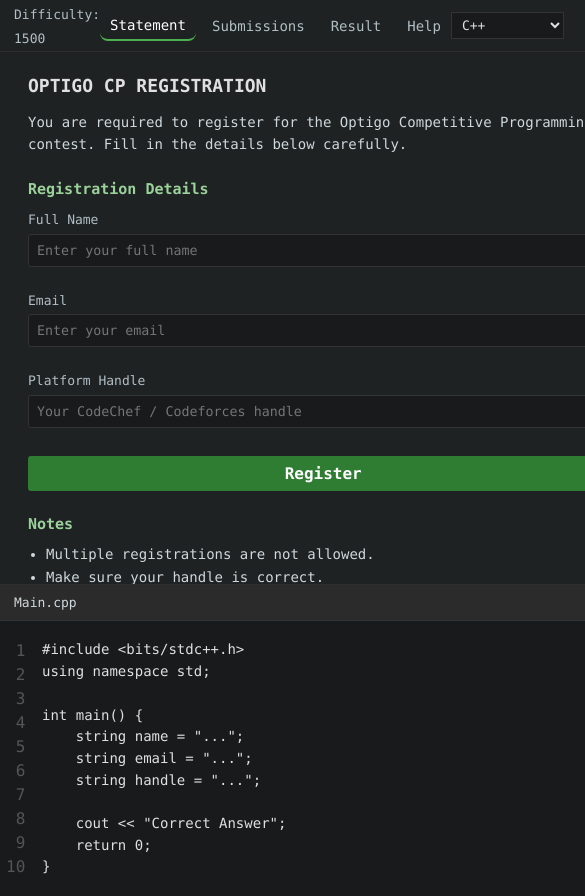
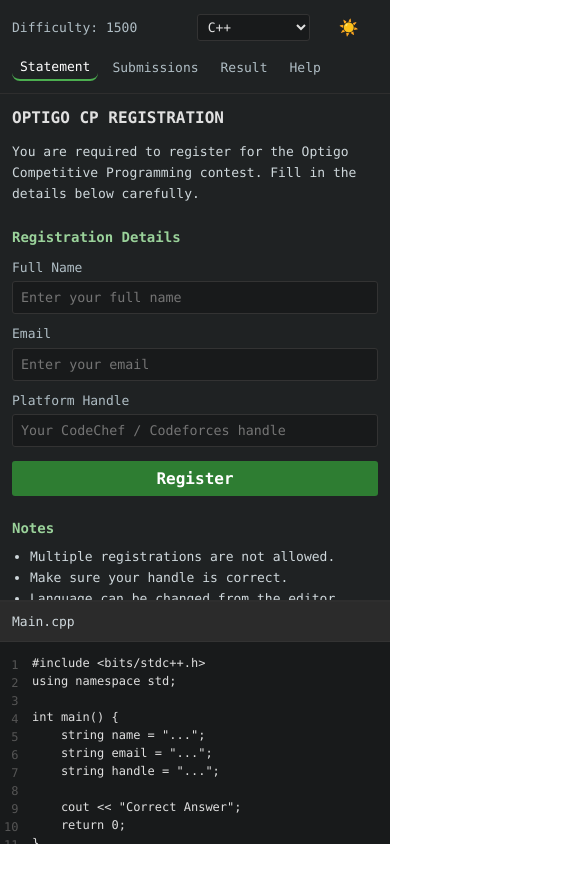
Before and after one commit to anik-aryan/Optigo, a React (Vite) app in the folder optigo-cp-register/: page / in a window 390 px wide. Shown: the top 896 px of the page, 585 px wide, since content can reach past the window. After the commit the page ends 844 px from the top, so only its background shows below. Built offline with nearby package versions, Linux system fonts and the light colour scheme.

Commit message:
Makeing it Responsive

```diff
--- a/optigo-cp-register/src/App.css
+++ b/optigo-cp-register/src/App.css
@@ -8,49 +8,102 @@
 body {
   background: #181a1b;
   color: #e0e0e0;
+  overflow: hidden;
 }
 
+.app-wrapper {
+  display: flex;
+  flex-direction: column;
+  height: 100vh;
+  width: 100vw;
+}
+
+/* TOP BAR */
+.topbar {
+  height: 52px;
+  background: #1f2223;
+  border-bottom: 1px solid #2e2e2e;
+  display: flex;
+  align-items: center;
+  padding: 0 14px;
+  justify-content: space-between;
+  flex-shrink: 0;
+}
+
+.top-left .difficulty {
+  font-size: 13px;
+  color: #b0bec5;
+}
+
+/* TABS */
+.top-tabs {
+  display: flex;
+  gap: 6px;
+}
+
+.tab {
+  background: transparent;
+  border: none;
+  color: #b0bec5;
+  font-size: 14px;
+  padding: 6px 10px;
+  cursor: pointer;
+  transition: color 0.2s;
+}
+
+.tab:hover {
+  color: #ffffff;
+}
+
+.tab.active {
+  color: #ffffff;
+  border-bottom: 2px solid #4caf50;
+}
+
+/* RIGHT */
+.top-right {
+  display: flex;
+  align-items: center;
+  gap: 10px;
+}
+
+.language-select {
+  background: #181a1b;
+  color: #e0e0e0;
+  border: 1px solid #333;
+  padding: 4px 6px;
+  font-size: 13px;
+  cursor: pointer;
+  border-radius: 3px;
+}
+
+.theme-toggle {
+  background: transparent;
+  border: none;
+  font-size: 16px;
+  cursor: pointer;
+  color: #ffeb3b;
+}
+
+/* CONTAINER */
 .container {
   display: flex;
-  height: 100vh;
+  flex: 1;
+  overflow: hidden;
+  min-height: 0;
 }
 
-/* FORM */
+/* FORM SECTION */
 .form-section {
   width: 40%;
+  min-width: 320px;
   padding: 20px 28px;
   background: #1f2223;
   border-right: 1px solid #2e2e2e;
   overflow-y: auto;
+  overflow-x: hidden;
 }
 
-
-.form-section h1 {
-  font-size: 18px;
-  margin-bottom: 20px;
-  color: #9ad29a;
-}
-
-.form-section input {
-  width: 100%;
-  padding: 10px;
-  margin-bottom: 14px;
-  background: #181a1b;
-  border: 1px solid #333;
-  color: #e0e0e0;
-  border-radius: 3px;
-}
-
-.form-section button {
-  width: 100%;
-  padding: 10px;
-  background: #2e7d32;
-  border: none;
-  color: white;
-  font-weight: bold;
-  cursor: pointer;
-  border-radius: 3px;
-}
 .statement h2 {
   font-size: 18px;
   margin-bottom: 12px;
@@ -75,6 +128,7 @@
   padding-left: 18px;
   margin-top: 6px;
 }
+
 .statement-form {
   margin-top: 10px;
 }
@@ -92,6 +146,12 @@
   background: #181a1b;
   border: 1px solid #333;
   color: #e0e0e0;
+  border-radius: 3px;
+}
+
+.statement-form input:focus {
+  outline: none;
+  border-color: #4caf50;
 }
 
 .statement-form button {
@@ -101,14 +161,23 @@
   border: none;
   color: white;
   cursor: pointer;
+  border-radius: 3px;
+  width: 100%;
+  font-weight: bold;
 }
 
-/* CODE */
+.statement-form button:hover {
+  background: #388e3c;
+}
+
+/* CODE SECTION */
 .code-section {
-  width: 60%;
+  flex: 1;
   display: flex;
   flex-direction: column;
   background: #181a1b;
+  overflow: hidden;
+  min-width: 0;
 }
 
 .editor-header {
@@ -117,6 +186,7 @@
   font-size: 13px;
   border-bottom: 1px solid #333;
   color: #cfd8dc;
+  flex-shrink: 0;
 }
 
 .file-name {
@@ -124,24 +194,24 @@
 }
 
 .code-area {
-  padding: 18px 20px;
+  position: relative;
   flex: 1;
   overflow-y: auto;
+  overflow-x: auto;
   background: #181a1b;
+  padding: 18px 16px 18px 48px;
 }
 
 pre {
   font-size: 14px;
   line-height: 1.55;
   color: #e0e0e0;
-}
-
-.code-area {
-  position: relative;
+  white-space: pre;
+  margin: 0;
 }
 
 .code-area::before {
-  content: "1\A 2\A 3\A 4\A 5\A 6\A 7\A 8\A 9\A 10";
+  content: "1\A 2\A 3\A 4\A 5\A 6\A 7\A 8\A 9\A 10\A 11\A 12\A 13\A 14\A 15\A 16\A 17\A 18\A 19\A 20";
   white-space: pre;
   position: absolute;
   left: 6px;
@@ -149,19 +219,15 @@
   color: #555;
   text-align: right;
   user-select: none;
+  font-size: 14px;
+  line-height: 1.55;
 }
-
-.code-area {
-  padding-left: 42px;
-}
-
-
 
 /* OVERLAY */
 .overlay {
   position: fixed;
   inset: 0;
-  background: rgba(0,0,0,0.65);
+  background: rgba(0, 0, 0, 0.65);
   display: flex;
   align-items: center;
   justify-content: center;
@@ -173,6 +239,9 @@
   max-width: 700px;
   background: #1f2223;
   border: 1px solid #333;
+  border-radius: 4px;
+  max-height: 90vh;
+  overflow-y: auto;
 }
 
 .result-header {
@@ -181,12 +250,15 @@
   display: flex;
   justify-content: space-between;
   color: #c8e6c9;
+  flex-wrap: wrap;
+  gap: 8px;
 }
 
 .loading {
   padding: 40px;
   text-align: center;
   color: #ffcc80;
+  font-size: 16px;
 }
 
 /* TABLE */
@@ -196,7 +268,8 @@
   font-size: 13px;
 }
 
-th, td {
+th,
+td {
   padding: 8px;
   border-bottom: 1px solid #333;
   text-align: center;
@@ -204,6 +277,10 @@
 
 thead {
   background: #2b2b2b;
+}
+
+tbody tr {
+  transition: background-color 0.3s;
 }
 
 .passed {
@@ -216,81 +293,134 @@
   background: #263238;
   display: flex;
   justify-content: space-between;
+  flex-wrap: wrap;
+  gap: 8px;
   color: #c8e6c9;
 }
 
-/* RESPONSIVE */
-@media (max-width: 900px) {
+/* TABLET */
+@media (max-width: 1024px) {
+  .form-section {
+    width: 45%;
+    min-width: 280px;
+  }
+}
+
+/* MOBILE/TABLET PORTRAIT */
+@media (max-width: 768px) {
+  .app-wrapper {
+    height: 100vh;
+  }
+
   .container {
     flex-direction: column;
   }
 
-  .form-section,
+  .form-section {
+    width: 100%;
+    min-width: auto;
+    height: 50vh;
+    border-right: none;
+    border-bottom: 1px solid #2e2e2e;
+    padding: 16px;
+  }
+
   .code-section {
     width: 100%;
+    height: 50vh;
+    border-top: 1px solid #2e2e2e;
+  }
+
+  .editor-header {
+    padding: 10px 12px;
+    font-size: 13px;
+  }
+
+  .code-area {
+    padding: 14px 12px 14px 38px;
+  }
+
+  .code-area::before {
+    left: 4px;
+    top: 14px;
+    font-size: 13px;
+    line-height: 1.5;
+  }
+
+  pre {
+    font-size: 13px;
+    line-height: 1.5;
+  }
+}
+
+/* SMALL MOBILE */
+@media (max-width: 600px) {
+  .topbar {
+    flex-wrap: wrap;
+    height: auto;
+    gap: 8px;
+    padding: 8px 12px;
+  }
+
+  .top-left {
+    order: 1;
+  }
+
+  .top-tabs {
+    order: 3;
+    width: 100%;
+    overflow-x: auto;
+    justify-content: flex-start;
+    padding-bottom: 4px;
+  }
+
+  .top-right {
+    order: 2;
+    justify-content: flex-end;
+  }
+
+  .tab {
+    font-size: 13px;
+    padding: 5px 8px;
+  }
+
+  .statement h2 {
+    font-size: 16px;
+  }
+
+  .statement h3 {
+    font-size: 14px;
+  }
+
+  .statement p,
+  .statement li {
+    font-size: 13px;
   }
 
   .form-section {
-    border-right: none;
-    border-bottom: 1px solid #2e2e2e;
+    height: 60vh;
+  }
+
+  .code-section {
+    height: 40vh;
   }
 }
 
-/* TOP BAR */
-.topbar {
-  height: 52px;
-  background: #1f2223;
-  border-bottom: 1px solid #2e2e2e;
-  display: flex;
-  align-items: center;
-  padding: 0 14px;
-  justify-content: space-between;
+/* VERY SMALL SCREENS */
+@media (max-width: 400px) {
+  .form-section {
+    padding: 12px;
   }
 
-.top-left .difficulty {
-  font-size: 13px;
-  color: #b0bec5;
+  .code-area {
+    padding: 12px 10px 12px 32px;
   }
 
-/* TABS */
-.top-tabs {
-  display: flex;
-  gap: 6px;
+  pre {
+    font-size: 12px;
   }
 
-.tab {
-  background: transparent;
-  border: none;
-  color: #b0bec5;
-  font-size: 14px;
-  padding: 6px 10px;
-  cursor: pointer;
+  .code-area::before {
+    font-size: 12px;
   }
-
-.tab.active {
-  color: #ffffff;
-  border-bottom: 2px solid #4caf50;
 }
-
-/* RIGHT */
-.top-right {
-  display: flex;
-  align-items: center;
-  gap: 10px;
-}
-
-.language-select {
-  background: #181a1b;
-  color: #e0e0e0;
-  border: 1px solid #333;
-  padding: 4px 6px;
-  font-size: 13px;
-}
-
-.theme-toggle {
-  background: transparent;
-  border: none;
-  font-size: 16px;
-  cursor: pointer;
-  color: #ffeb3b;
-}
--- a/optigo-cp-register/src/App.jsx
+++ b/optigo-cp-register/src/App.jsx
@@ -31,6 +31,7 @@
       return () => clearTimeout(timer);
     }
   }, [phase, passedCount]);
+
   const codeTemplates = {
     cpp: `#include <bits/stdc++.h>
 using namespace std;
@@ -73,7 +74,7 @@
   };
 
   return (
-    <>
+    <div className="app-wrapper">
       <div className="topbar">
         <div className="top-left">
           <span className="difficulty">Difficulty: 1500</span>
@@ -109,7 +110,6 @@
           </button>
         </div>
 
-
         <div className="top-right">
           <select
             className="language-select"
@@ -121,7 +121,6 @@
             <option value="java">Java</option>
             <option value="js">JavaScript</option>
           </select>
-
 
           <button className="theme-toggle">☀️</button>
         </div>
@@ -174,9 +173,7 @@
               </ul>
             </div>
           )}
-
         </div>
-
 
         {/* CODE */}
         <div className="code-section">
@@ -189,12 +186,9 @@
             </span>
           </div>
 
-
           <div className="code-area">
             <pre>{codeTemplates[language]}</pre>
-
           </div>
-
         </div>
       </div>
 
@@ -225,14 +219,12 @@
                     </tr>
                   </thead>
                   <tbody>
-                    {[0,1,2,3,4].map((i) => (
+                    {[0, 1, 2, 3, 4].map((i) => (
                       <tr key={i} className={i < passedCount ? "passed" : ""}>
                         <td>1</td>
                         <td>{i}</td>
                         <td>
-                          {i < passedCount
-                            ? "Correct (0.00)"
-                            : "Running..."}
+                          {i < passedCount ? "Correct (0.00)" : "Running..."}
                         </td>
                       </tr>
                     ))}
@@ -254,6 +246,6 @@
           </div>
         </div>
       )}
-    </>
+    </div>
   );
 }
```
Lines whose indentation alone changed are shown as unchanged.
